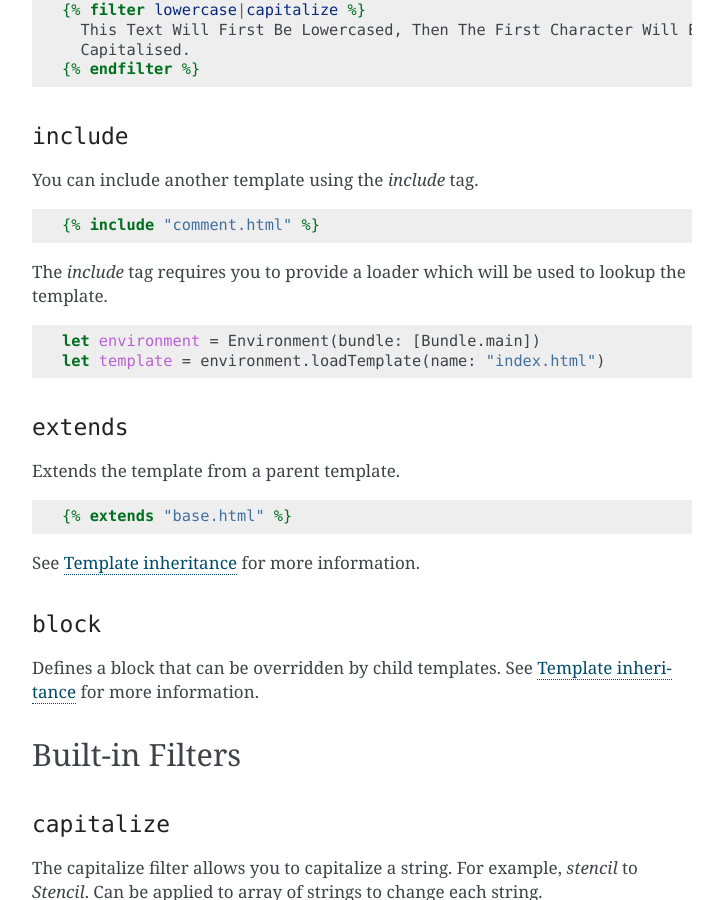
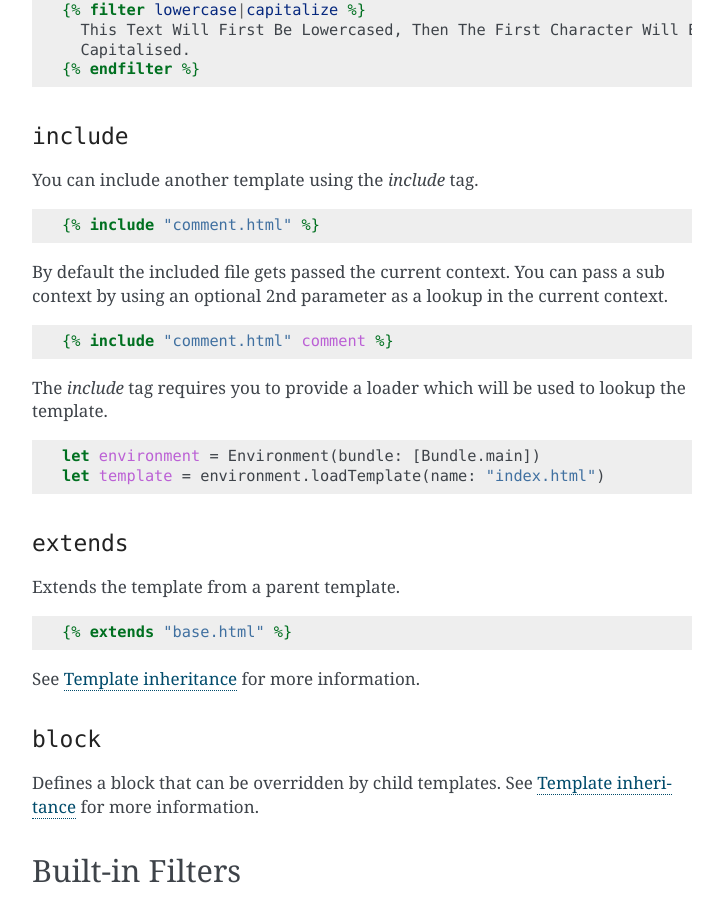
Before and after one commit to stencilproject/Stencil, a Sphinx documentation site: the page built from docs/builtins.rst, in a window 1280 px wide and 900 px high, scrolled down 4987 px. Shown: the whole window, without its empty margins (388-1111 px from the left). Built offline with Sphinx 7.4.7, drawn with Linux system fonts in a browser that asks for light colours; comment, search, counter and statistics services are not loaded.

Commit message:
document new include param

```diff
--- a/docs/builtins.rst
+++ b/docs/builtins.rst
@@ -260,6 +260,12 @@ You can include another template using the `include` tag.
 
     {% include "comment.html" %}
 
+By default the included file gets passed the current context. You can pass a sub context by using an optional 2nd parameter as a lookup in the current context.
+
+.. code-block:: html+django
+
+    {% include "comment.html" comment %}
+
 The `include` tag requires you to provide a loader which will be used to lookup
 the template.
 
```
